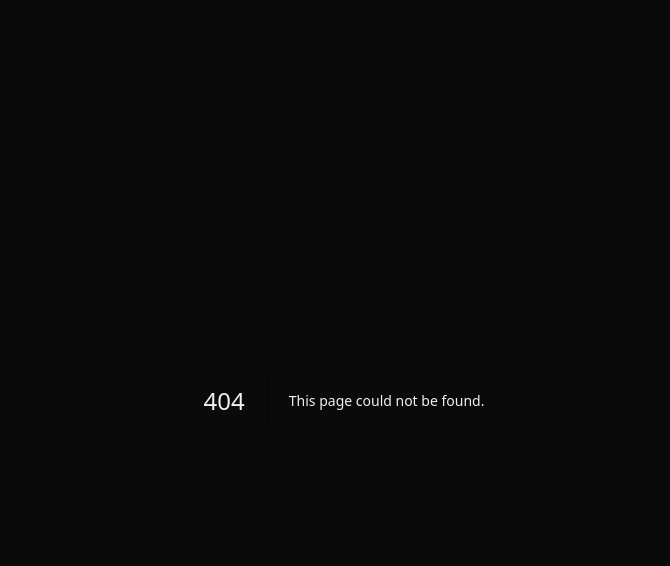
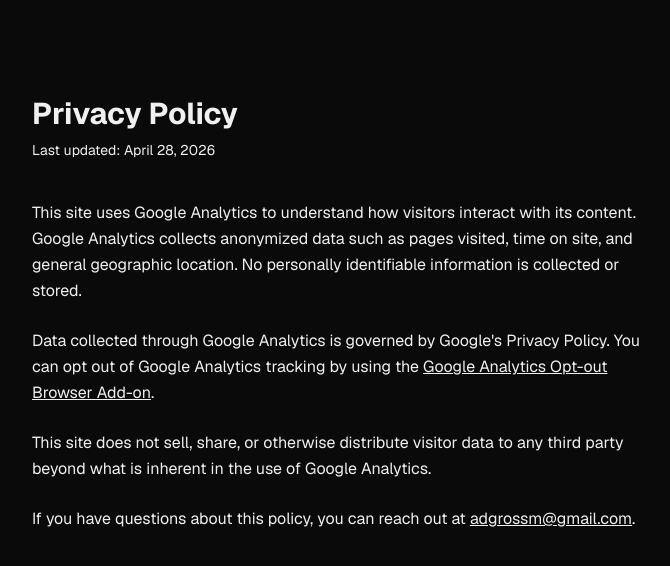
Before and after one commit to adgrossm/adam-grossman-portfolio, a Next.js app: page /privacy in a window 1280 px wide. Before the commit this address had no page. Shown: the top 566 px of the page, without its empty margins (296-966 px from the left). Built offline with nearby package versions, Linux system fonts and the light colour scheme.

Commit message:
added privacy policy

```diff
--- a/src/app/page.tsx
+++ b/src/app/page.tsx
@@ -4,6 +4,7 @@
 import Testimonials from "@/components/Testimonials";
 import Projects from "@/components/Projects";
 import Contact from "@/components/Contact";
+import Footer from "@/components/Footer";
 
 export default function Home() {
   return (
@@ -14,6 +15,8 @@
       <Testimonials />
       <Projects />
       <Contact />
+      <Footer />
     </main>
+
   );
 }
--- /dev/null
+++ b/src/app/privacy/page.tsx
@@ -0,0 +1,48 @@
+export const metadata = {
+  title: "Privacy Policy | Adam Grossman",
+  description: "Privacy policy for adamgrossman.com",
+};
+
+export default function PrivacyPage() {
+  return (
+    <main className="max-w-2xl mx-auto px-6 py-24">
+      <h1 className="text-3xl font-bold mb-2">Privacy Policy</h1>
+      <p className="text-sm text-muted-foreground mb-10">Last updated: April 28, 2026</p>
+
+      <div className="space-y-6 text-base leading-relaxed">
+        <p>
+          This site uses Google Analytics to understand how visitors interact with its content.
+          Google Analytics collects anonymized data such as pages visited, time on site, and general
+          geographic location. No personally identifiable information is collected or stored.
+        </p>
+        <p>
+          Data collected through Google Analytics is governed by Google's Privacy Policy. You can
+          opt out of Google Analytics tracking by using the{" "}
+
+            <a href="https://tools.google.com/dlpage/gaoptout"
+            target="_blank"
+            rel="noopener noreferrer"
+            className="underline hover:opacity-70 transition-opacity"
+          >
+            Google Analytics Opt-out Browser Add-on
+          </a>
+          .
+        </p>
+        <p>
+          This site does not sell, share, or otherwise distribute visitor data to any third party
+          beyond what is inherent in the use of Google Analytics.
+        </p>
+        <p>
+         If you have questions about this policy, you can reach out at{" "}
+
+          <a   href="mailto:adgrossm@gmail.com"
+            className="underline hover:opacity-70 transition-opacity"
+          >
+            adgrossm@gmail.com
+          </a>
+          .
+        </p>
+      </div>
+    </main>
+  );
+}
--- /dev/null
+++ b/src/components/Footer.tsx
@@ -0,0 +1,15 @@
+export default function Footer() {
+  return (
+    <footer className="border-t border-white/10 px-6 py-8 mt-24">
+      <div className="max-w-5xl mx-auto flex flex-col sm:flex-row justify-between items-center gap-4 font-mono text-xs tracking-widest uppercase text-white/30">
+        <span>© {new Date().getFullYear()} Adam Grossman</span>
+
+         <a href="/privacy"
+          className="hover:text-accent transition-colors"
+        >
+          Privacy Policy
+        </a>
+      </div>
+    </footer>
+  );
+}
```
